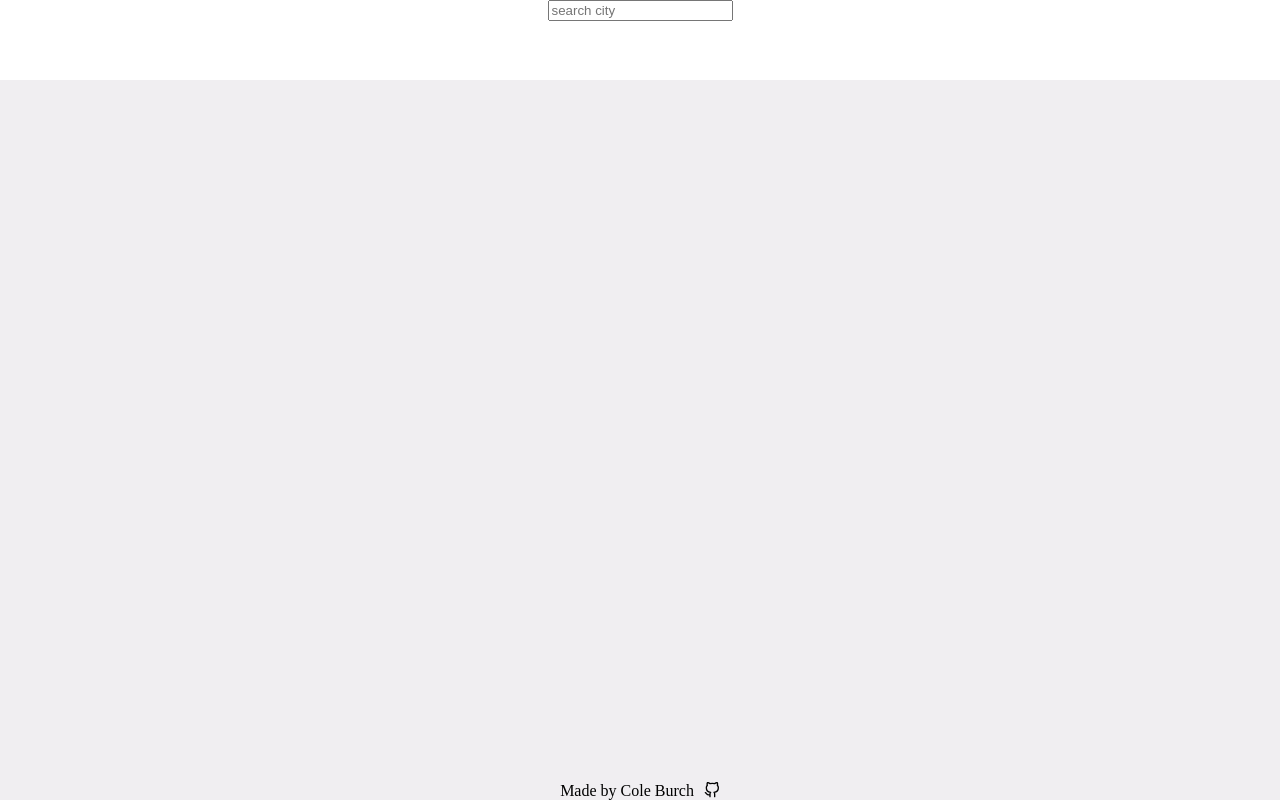
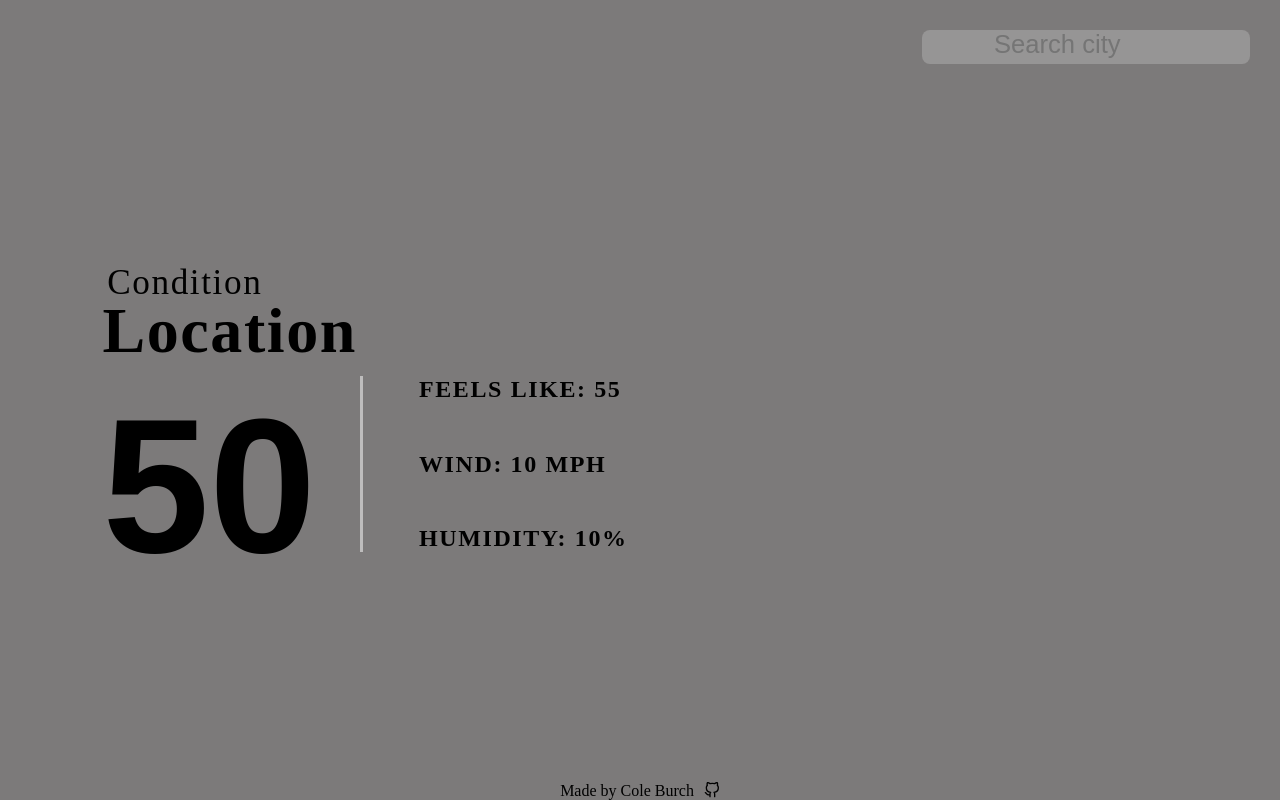
Before and after one commit to ColeBurch/odin-weather, a website built with webpack: page dist/index.html in a window 1280 px wide. Built offline with nearby package versions, Linux system fonts and the light colour scheme; no server answers.

Commit message:
Setup current weather widget layout

```diff
--- a/src/index.js
+++ b/src/index.js
@@ -18,10 +18,54 @@ function createLayout() {
   areaInput.classList.add("areaInput");
   areaInput.setAttribute("id", "areaInput");
   areaInput.setAttribute("type", "text");
-  areaInput.setAttribute("placeholder", "search city");
+  areaInput.setAttribute("placeholder", "Search city");
 
   const mainBody = document.createElement("div");
   mainBody.classList.add("mainBody");
+
+  const leftBox = document.createElement("div");
+  leftBox.classList.add("leftBox");
+
+  const rightBox = document.createElement("div");
+  rightBox.classList.add("rightBox");
+
+  const currentDayWidget = document.createElement("div");
+  currentDayWidget.classList.add("currentDayWidget");
+
+  const locationAndCondition = document.createElement("div");
+  locationAndCondition.classList.add("locationAndCondition");
+
+  const condition = document.createElement("div");
+  condition.classList.add("condition");
+  condition.textContent = "Condition";
+
+  const location = document.createElement("div");
+  location.classList.add("location");
+  location.textContent = "Location";
+
+  const currentWeatherDetails = document.createElement("div");
+  currentWeatherDetails.classList.add("currentWeatherDetails");
+
+  const currentTempF = document.createElement("div");
+  currentTempF.classList.add("currentTempF");
+  currentTempF.classList.add("active");
+  currentTempF.textContent = "50";
+
+  const currentWeatherMoreDetails = document.createElement("div");
+  currentWeatherMoreDetails.classList.add("currentWeatherMoreDetails");
+
+  const feelsLikeF = document.createElement("div");
+  feelsLikeF.classList.add("moreDetails");
+  feelsLikeF.classList.add("active");
+  feelsLikeF.textContent = "FEELS LIKE: 55";
+
+  const windSpeed = document.createElement("div");
+  windSpeed.classList.add("moreDetails");
+  windSpeed.textContent = "WIND: 10 MPH";
+
+  const humidity = document.createElement("div");
+  humidity.classList.add("moreDetails");
+  humidity.textContent = "HUMIDITY: 10%";
 
   const footer = document.createElement("footer");
 
@@ -36,6 +80,18 @@ function createLayout() {
   header.appendChild(searchContainer);
   searchContainer.appendChild(form);
   form.appendChild(areaInput);
+  mainBody.appendChild(leftBox);
+  mainBody.appendChild(rightBox);
+  leftBox.appendChild(currentDayWidget);
+  currentDayWidget.appendChild(locationAndCondition);
+  locationAndCondition.appendChild(condition);
+  locationAndCondition.appendChild(location);
+  currentDayWidget.appendChild(currentWeatherDetails);
+  currentWeatherDetails.appendChild(currentTempF);
+  currentWeatherDetails.appendChild(currentWeatherMoreDetails);
+  currentWeatherMoreDetails.appendChild(feelsLikeF);
+  currentWeatherMoreDetails.appendChild(windSpeed);
+  currentWeatherMoreDetails.appendChild(humidity);
   footer.appendChild(footerText);
   footer.appendChild(github);
   wrapper.appendChild(header);
@@ -123,6 +179,7 @@ function handleSubmit(e) {
   e.preventDefault();
   let location = document.getElementById("areaInput").value;
   getWeather(location);
+  document.getElementById("areaInput").value = "";
 }
 
 document.body.appendChild(createLayout());
--- a/src/style.css
+++ b/src/style.css
@@ -12,7 +12,7 @@ body {
   margin-bottom: -40px;
   display: grid;
   grid-template-rows: 80px 1fr;
-  background-color: #f0eef1;
+  background-color: #7c7a7a;
 }
 
 .wrapper::after {
@@ -22,9 +22,78 @@ body {
 
 .header {
   display: flex;
-  background-color: white;
-  box-shadow: rgba(0, 0, 0, 0.16) 0px, 1px, 4px;
+  justify-content: end;
+  padding-top: 30px;
+  padding-right: 30px;
+}
+
+.areaInput {
+  width: 16rem;
+  height: 100%;
+  border: none;
+  outline: none;
+  background: rgba(255, 255, 255, 0.2);
+  padding: 0 0 0.3rem 4.5rem;
+  color: #f3f3f3;
+  font-size: 1.6rem;
+  border-radius: 0.5rem;
+}
+
+.mainBody {
+  display: grid;
+  grid-template-columns: 2fr 3fr;
   justify-content: center;
+  align-items: center;
+}
+
+.currentDayWidget {
+  display: grid;
+  grid-template-rows: 1fr 2fr;
+  margin-left: 20%;
+}
+
+.currentWeatherDetails {
+  display: grid;
+  grid-template-columns: 1fr 1fr;
+}
+
+.condition {
+  font-size: 2.2rem;
+  letter-spacing: 0.1rem;
+  padding-left: 0.3rem;
+}
+
+.location {
+  font-size: 4rem;
+  line-height: 3.5rem;
+  margin-bottom: 1rem;
+  font-weight: 800;
+  letter-spacing: 0.1rem;
+}
+
+.currentTempF {
+  font-size: 12rem;
+  font-weight: 900;
+  font-family: "Nunito", sans-serif;
+  position: relative;
+}
+
+.currentWeatherMoreDetails {
+  display: flex;
+  flex-direction: column;
+  border-left: 0.2rem solid rgba(255, 255, 255, 0.5);
+  top: 47%;
+  left: 22.5rem;
+  height: 11rem;
+  padding-left: 3.5rem;
+  justify-content: space-between;
+  position: absolute;
+}
+
+.moreDetails {
+  font-size: 1.5rem;
+  font-weight: 900;
+  letter-spacing: 0.1rem;
 }
 
 footer .wrapper:after {
```
Also changed, not shown: dist/index.bundle.js.
